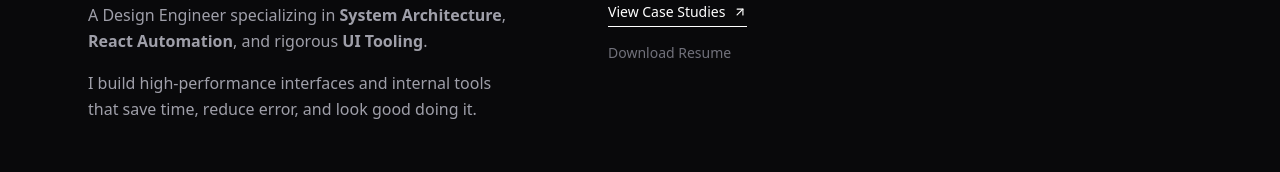
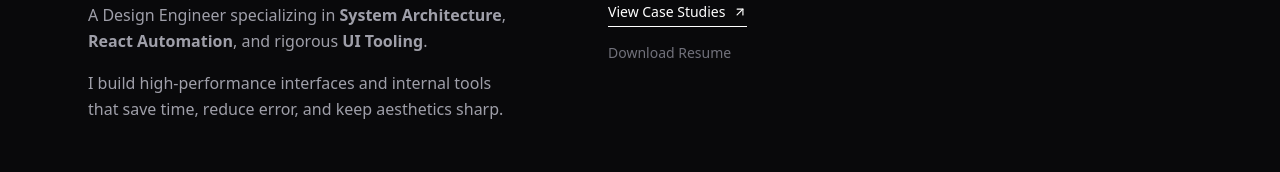
Before and after one commit to ryanbrett/ryanmcc, a React (Vite) app: page / in a window 1280 px wide. Shown: the part 694-866 px from the top of the page. Built offline with nearby package versions, Linux system fonts and the light colour scheme.

Commit message:
Refine wording in App.tsx for clarity and aesthetics

```diff
--- a/src/App.tsx
+++ b/src/App.tsx
@@ -71,7 +71,7 @@ function App() {
                     A Design Engineer specializing in <strong>System Architecture</strong>, <strong>React Automation</strong>, and rigorous <strong>UI Tooling</strong>.
                  </p>
                  <p className="mt-4">
-                    I build high-performance interfaces and internal tools that save time, reduce error, and look good doing it.
+                    I build high-performance interfaces and internal tools that save time, reduce error, and keep aesthetics sharp.
                  </p>
                </div>
 
```
